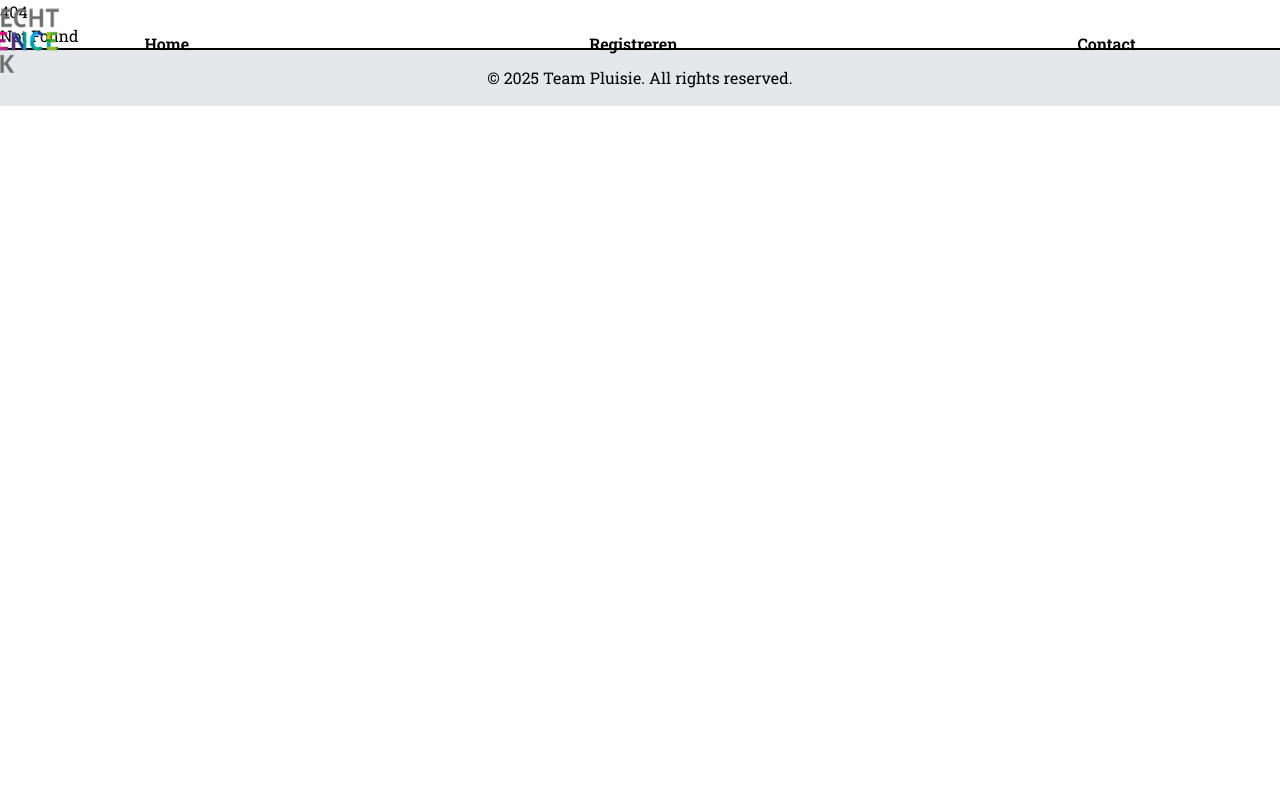
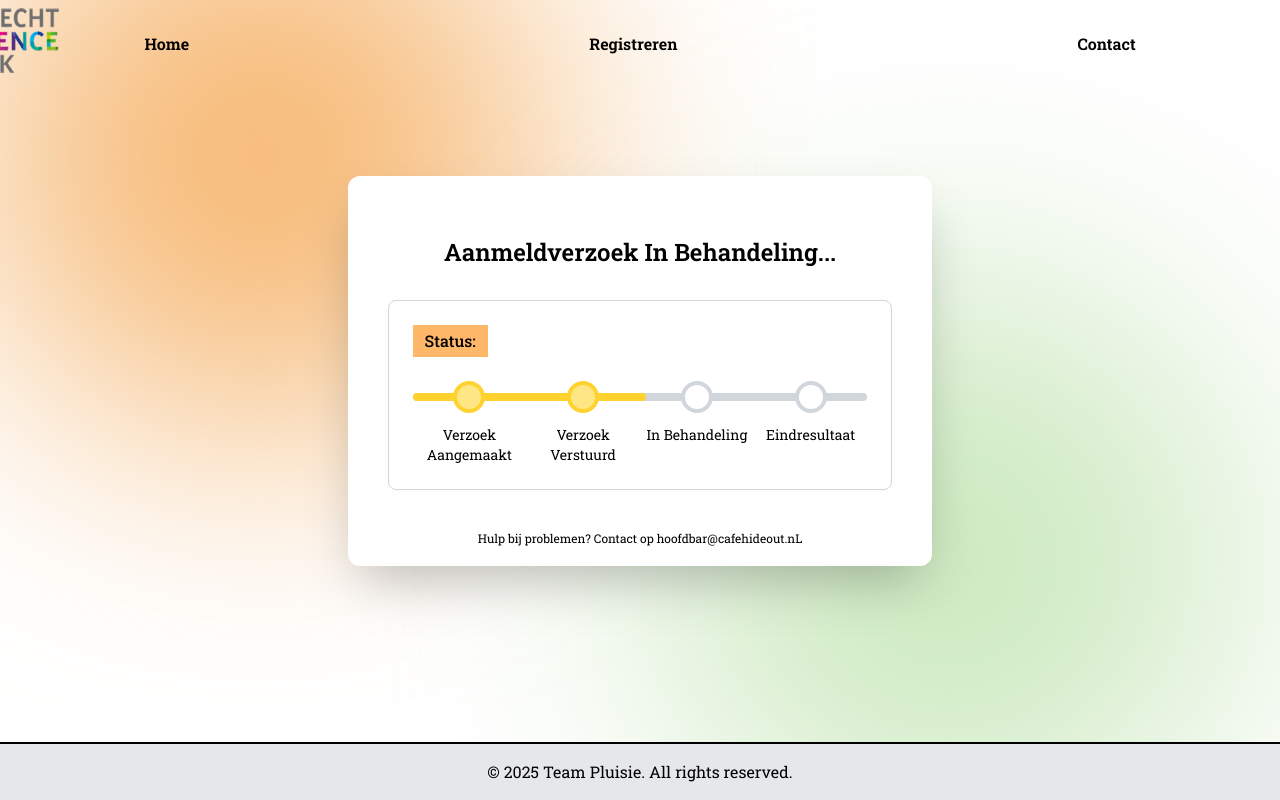
Before and after one commit to sempruijs/pluisie, a SvelteKit app in the folder frontend/: page /profile in a window 1280 px wide. Before the commit this address had no page. Shown: the top 800 px of the page. Built offline with nearby package versions, Linux system fonts and the light colour scheme.

Commit message:
first commit that is unfortunatly a bit big

```diff
--- /dev/null
+++ b/frontend/src/lib/components/ApplicationTimeline.svelte
@@ -0,0 +1,46 @@
+<script>
+  export let currentStep = 2;
+
+  const steps = [
+    "Verzoek Aangemaakt",
+    "Verzoek Verstuurd",
+    "In Behandeling",
+    "Eindresultaat"
+  ];
+</script>
+
+<div class="max-w-3xl mx-auto rounded-xl shadow-2xl p-10 bg-white">
+  <p class="text-2xl font-semibold mb-8 mt-5 text-center">Aanmeldverzoek In Behandeling...</p>
+
+  <!-- Wrapper with border around label and progress bar -->
+  <div class="border border-gray-300 rounded-lg p-6">
+    <!-- Status Label -->
+    <div class="mb-6 inline-block bg-orange-300 px-3 py-1 text-base font-medium">
+      Status:
+    </div>
+
+    <!-- Progress bar and steps -->
+    <div class="relative">
+      <!-- Background line -->
+      <div class="absolute top-3 left-0 w-full h-2 bg-gray-300 z-0 rounded"></div>
+
+      <!-- Progress line -->
+      <div
+        class="absolute top-3 left-0 h-2 bg-amber-300 z-10 rounded transition-all duration-300"
+        style="width: {(currentStep - 0) / (steps.length - 0.10) * 100}%"
+      ></div>
+
+      <!-- Steps -->
+      <div class="flex justify-between relative z-20">
+        {#each steps as step, index}
+          <div class="flex flex-col items-center w-1/4">
+            <div class={`w-8 h-8 rounded-full border-4 ${index < currentStep ? 'bg-amber-200 border-amber-300' : 'bg-white border-gray-300'}`}></div>
+            <span class="mt-3 text-sm text-center">{step}</span>
+          </div>
+        {/each}
+      </div>
+    </div>
+  </div>
+
+  <p class="text-xs mt-10 -mb-5 text-center">Hulp bij problemen? Contact op hoofdbar@cafehideout.nL</p>
+</div>
--- a/frontend/src/routes/+layout.svelte
+++ b/frontend/src/routes/+layout.svelte
@@ -3,6 +3,7 @@
 	import Header from '$lib/components/Header.svelte';
 	import Sidebar from '$lib/components/Sidebar.svelte';
 	import Footer from '$lib/components/Footer.svelte';
+    import ApplicationTimeline from '$lib/components/ApplicationTimeline.svelte';
 
 	let { children } = $props();
 </script>
--- /dev/null
+++ b/frontend/src/routes/profile/+page.svelte
@@ -0,0 +1,7 @@
+<script>
+  import ApplicationTimeline from "$lib/components/ApplicationTimeline.svelte";
+</script>
+
+<main class="flex1 center-v center-h flex-1 bg-gradient">
+	<ApplicationTimeline />
+</main>
```
